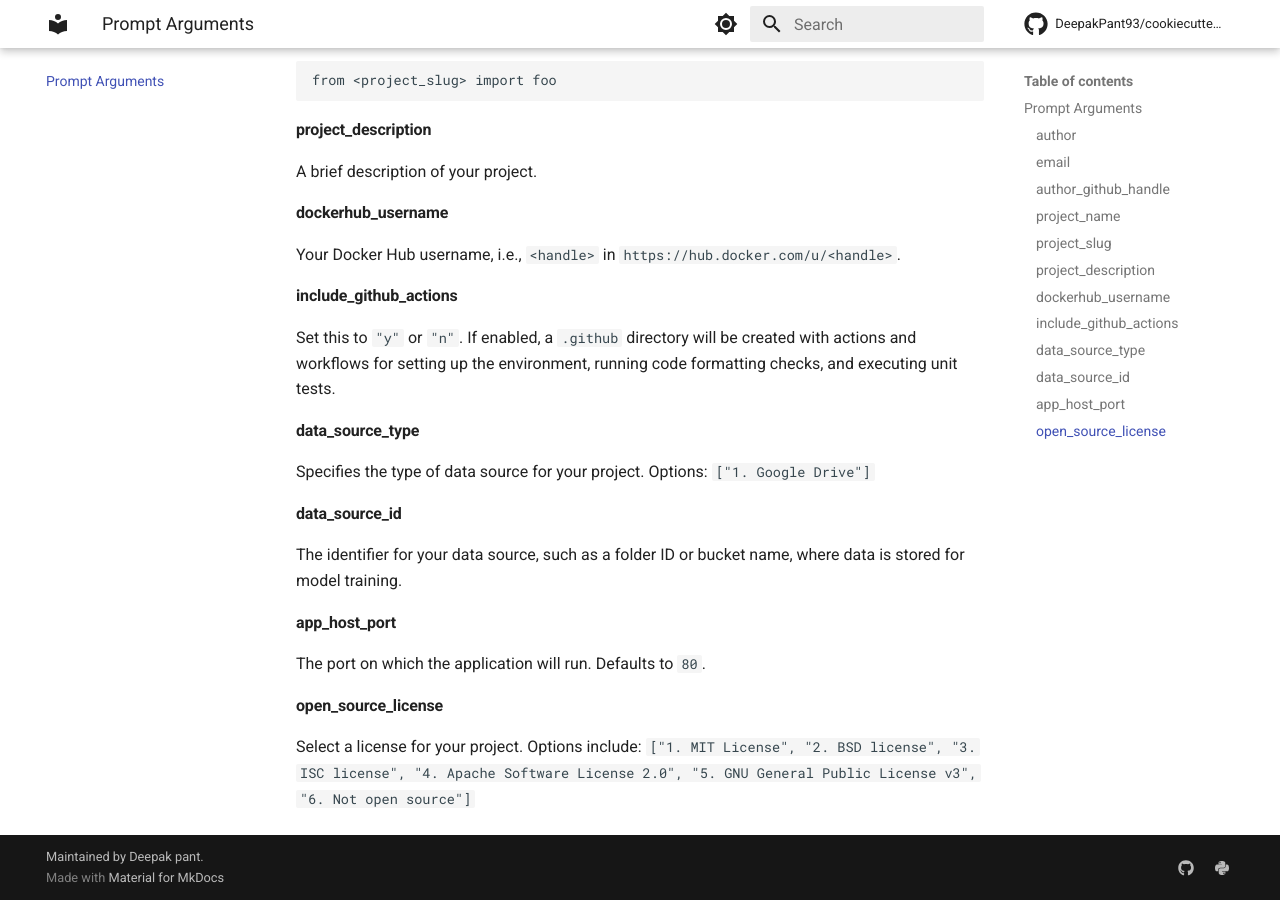
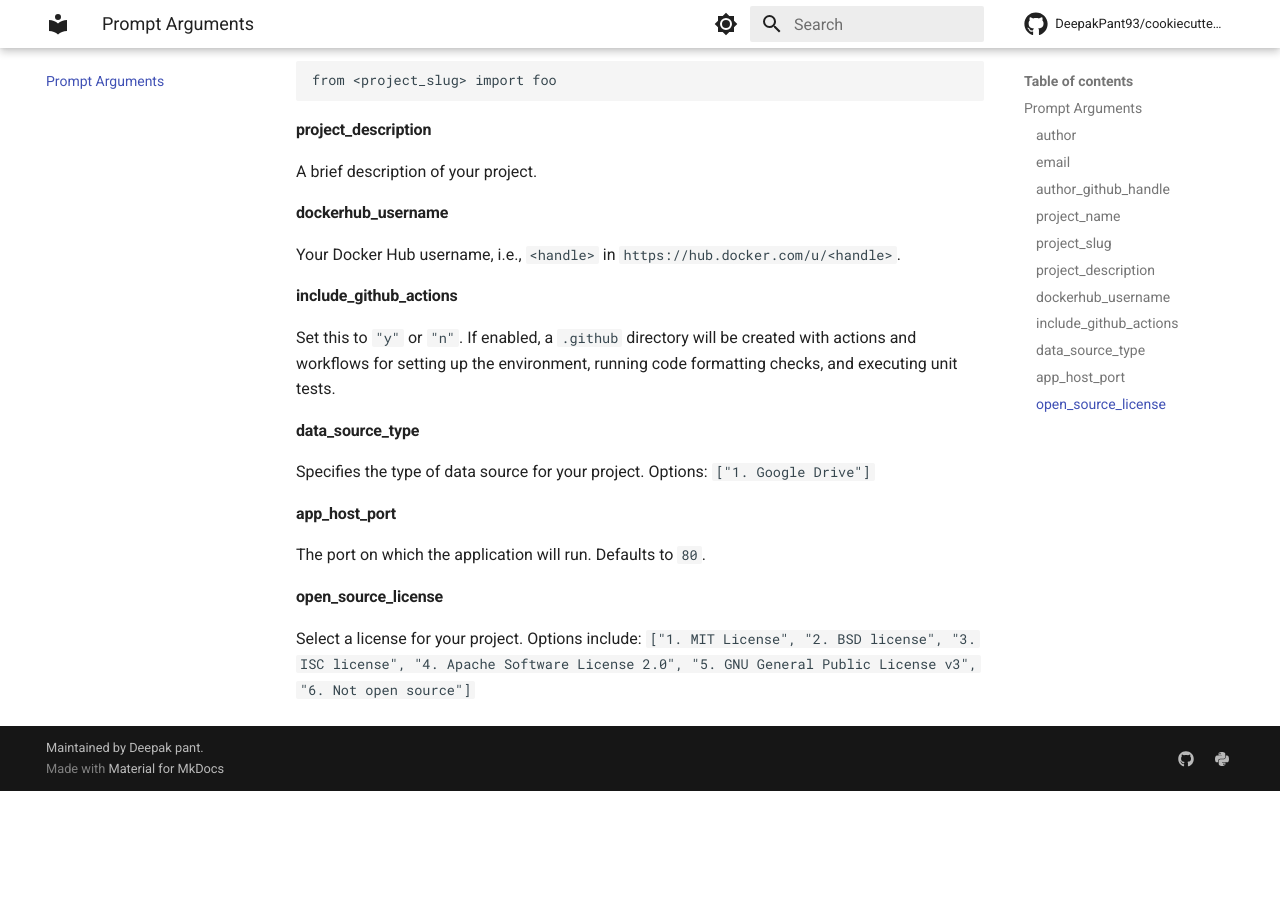
Before and after one commit to DeepakPant93/cookiecutter-ml, an MkDocs documentation site: the page built from docs/prompt_arguments.md, in a window 1280 px wide and 900 px high, scrolled down 782 px. Built offline with MkDocs 1.6.1 and Material for MkDocs 9.7.7, drawn with Linux system fonts in a browser that asks for light colours; comment, search, counter and statistics services are not loaded; after the commit the page ends 1573 px from its top, so only the background shows below that.

```diff
--- a/cookiecutter.json
+++ b/cookiecutter.json
@@ -8,7 +8,6 @@
     "dockerhub_username": "deepak93p",
     "include_github_actions": ["y", "n"],
     "data_source_type": ["gdrive"],
-    "data_source_id": "Please Input data source id like folder id or bucket name",
     "app_host_port": "80",
     "open_source_license": [
         "MIT license",
--- a/docs/prompt_arguments.md
+++ b/docs/prompt_arguments.md
@@ -45,10 +45,6 @@
 Specifies the type of data source for your project. Options:
 `["1. Google Drive"]`
 
-#### **data_source_id**
-
-The identifier for your data source, such as a folder ID or bucket name, where data is stored for model training.
-
 #### **app_host_port**
 
 The port on which the application will run. Defaults to `80`.
--- a/pyproject.toml
+++ b/pyproject.toml
@@ -1,6 +1,6 @@
 [tool.poetry]
 name = "cookiecutter-ml"
-version = "0.0.3"
+version = "0.0.4"
 description = "A python cookiecutter application to create a new python project for machine learning application that uses poetry to manage its dependencies."
 authors = ["Deepak Pant <DeepakPant93@gmail.com>"]
 repository = "https://github.com/DeepakPant93/cookiecutter-ml"
```
Also changed, not shown: 1 other file.
